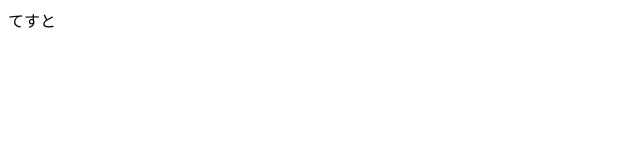
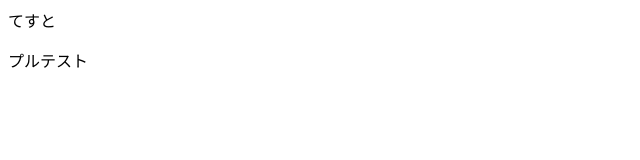
Before and after one commit to ibuki1015/test-git, a plain HTML site: page index.html in a window 1280 px wide. Shown: the full height of the page, 0-640 px from the left. Drawn offline with Linux system fonts and the light colour scheme.

Commit message:
Update index.html

```diff
--- a/index.html
+++ b/index.html
@@ -1 +1,2 @@
 <p>てすと</p>
+<p>プルテスト</p>
```
